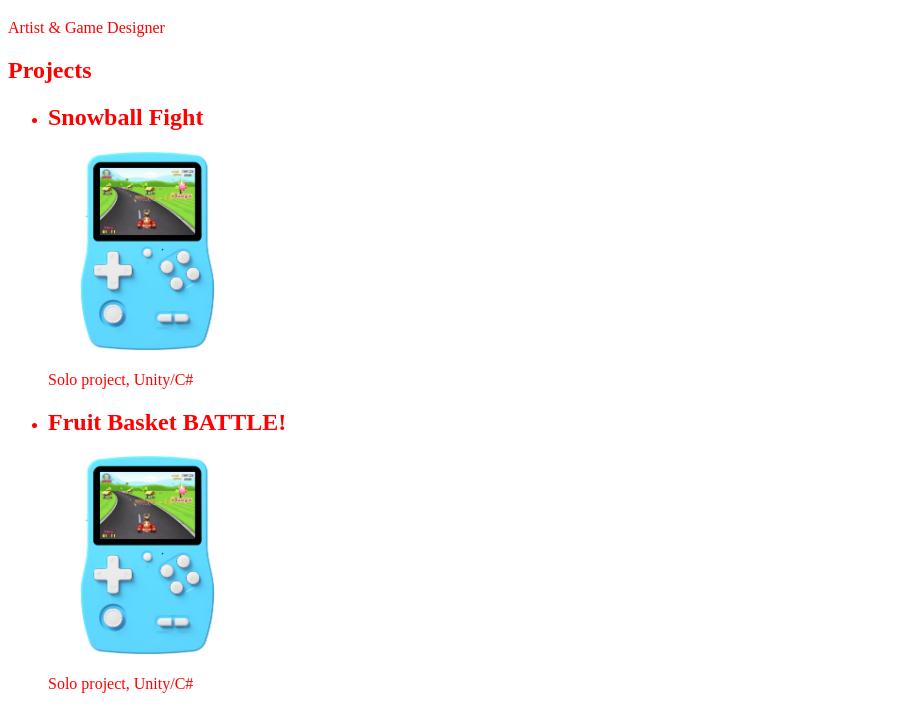
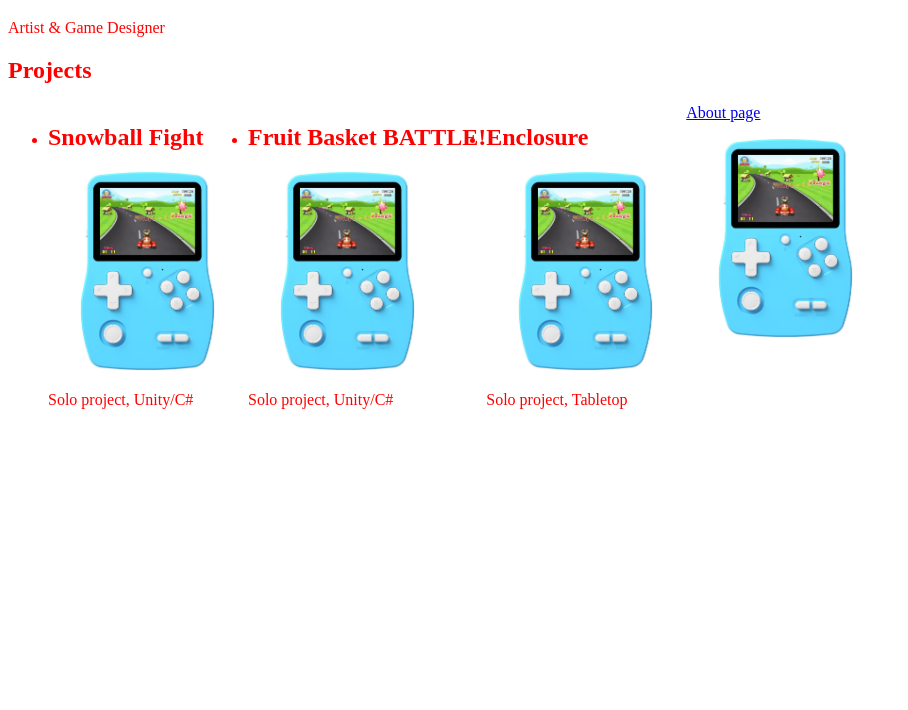
Before and after one commit to Karisa-Gaudet/portfolio, a plain HTML site: page index.html in a window 1280 px wide. Shown: the part 61-771 px from the top of the page, without its empty margins (0-908 px from the left). Drawn offline with Linux system fonts and the light colour scheme.

Commit message:
Update style.css

```diff
--- a/style.css
+++ b/style.css
@@ -1,5 +1,8 @@
 html
 {
     color: red;
+}
 
+#projects li {
+    float: left;
 }
```
